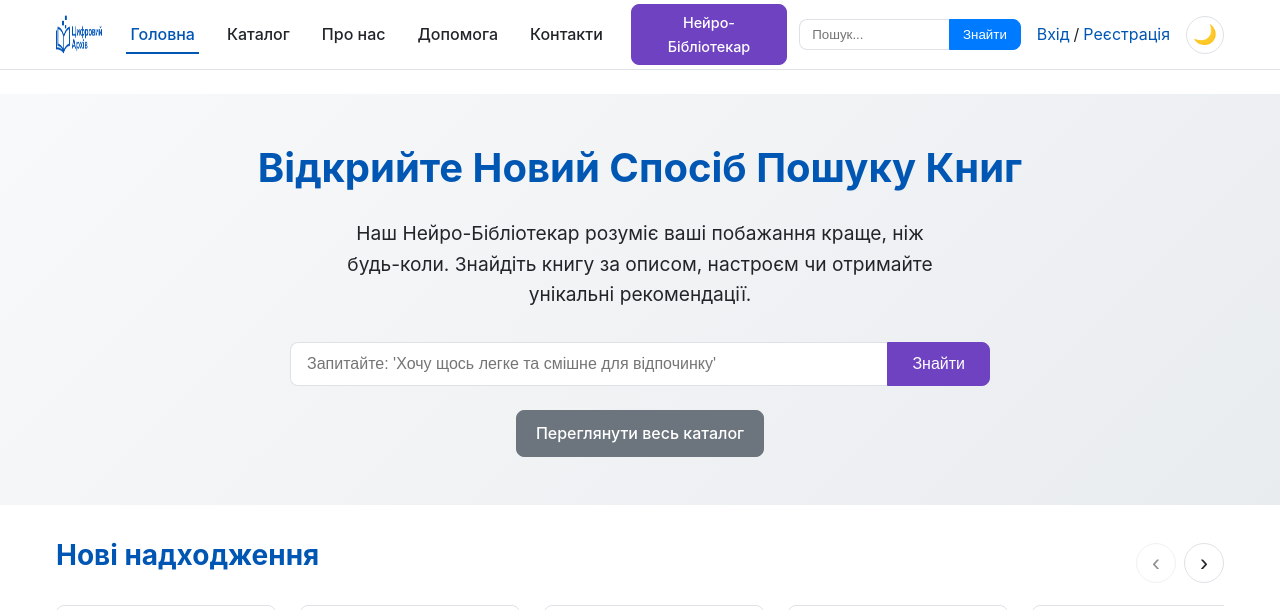
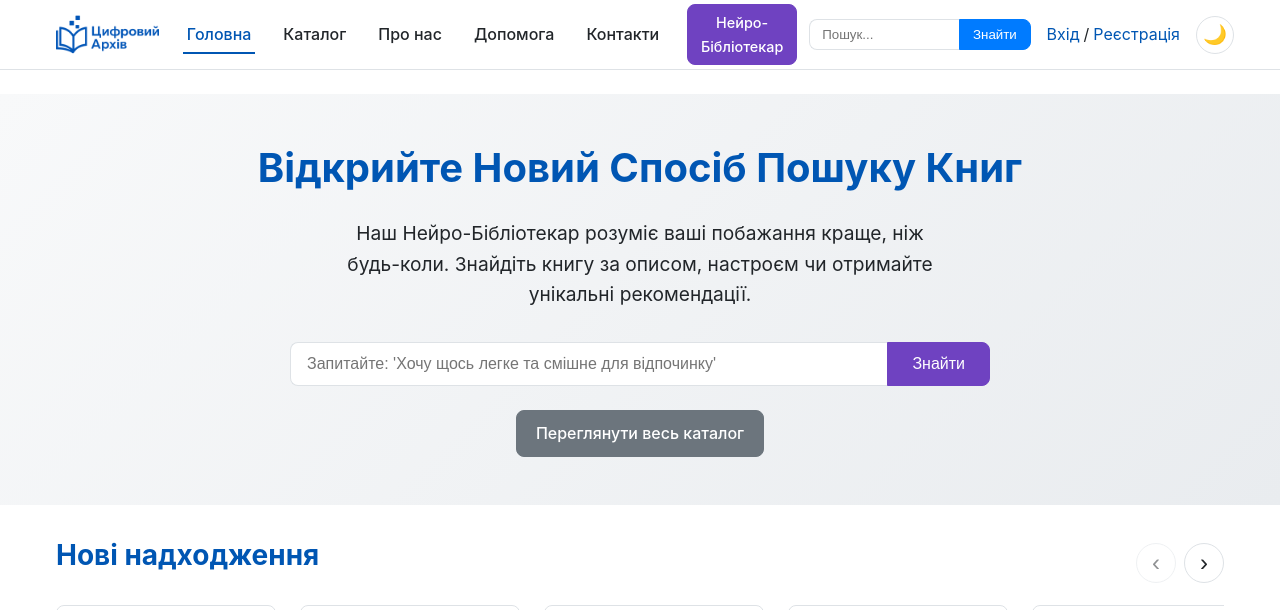
Before and after one commit to Doonstren/digital-archive, a plain HTML site: page index.html in a window 1280 px wide. Shown: the top 610 px of the page. Drawn offline with Linux system fonts and the light colour scheme.

Commit message:
Update style.css

```diff
--- a/css/style.css
+++ b/css/style.css
@@ -157,7 +157,7 @@ html.dark-theme .btn-secondary:hover {
 }
 .site-header .container {
     display: grid;
-    grid-template-columns: auto 1fr auto;
+    grid-template-columns: max-content 1fr auto;
     align-items: center;
     height: 100%;
     gap: 1.5rem;
@@ -166,10 +166,9 @@ html.dark-theme .btn-secondary:hover {
 .logo-container {
     grid-column: 1 / 2;
     justify-self: start;
-    height: 45px;
 }
 .logo-light, .logo-dark {
-    height: 100%;
+    height: 45px;
     width: auto;
     max-height: calc(var(--header-height) - 20px);
 }
```
